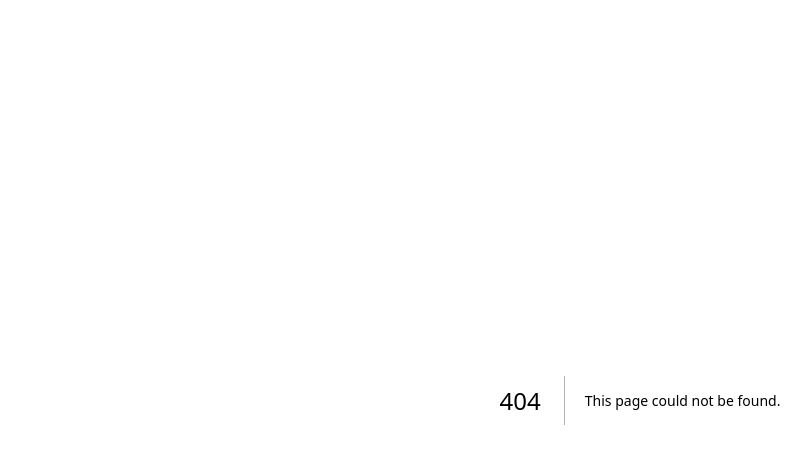
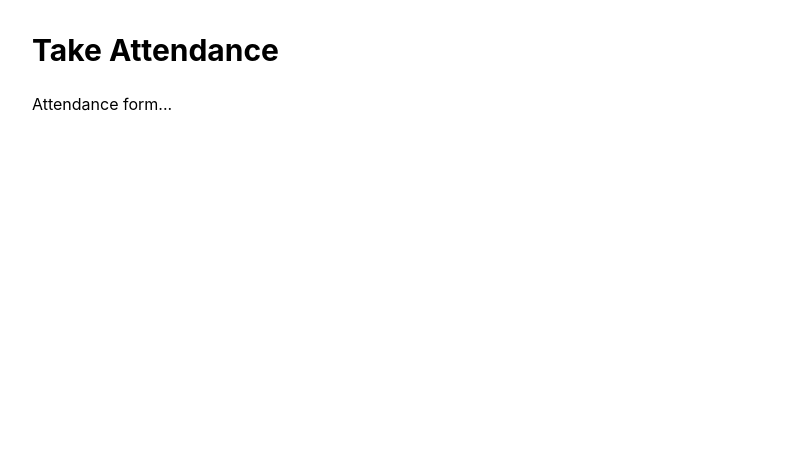
Before and after one commit to mdlavlusheikh1/school-iqranuraniacademy, a Next.js app: page /teacher/attendances in a window 1280 px wide. Before the commit this address had no page. Shown: the top 464 px of the page, without its empty margins (0-811 px from the left). Built offline with nearby package versions, Linux system fonts and the light colour scheme.

Commit message:
Update ইকরা নূরানী একাডেমি frontend - 2025-11-29 09:39:07

```diff
--- /dev/null
+++ b/pages/teacher/attendances.js
@@ -0,0 +1,13 @@
+import Head from 'next/head'
+
+export default function TeacherAttendances() {
+  return (
+    <div className="min-h-screen p-8">
+      <Head>
+        <title>Attendances - ইকরা নূরানী একাডেমি</title>
+      </Head>
+      <h1 className="text-3xl font-bold mb-6">Take Attendance</h1>
+      <p>Attendance form...</p>
+    </div>
+  )
+}
```
